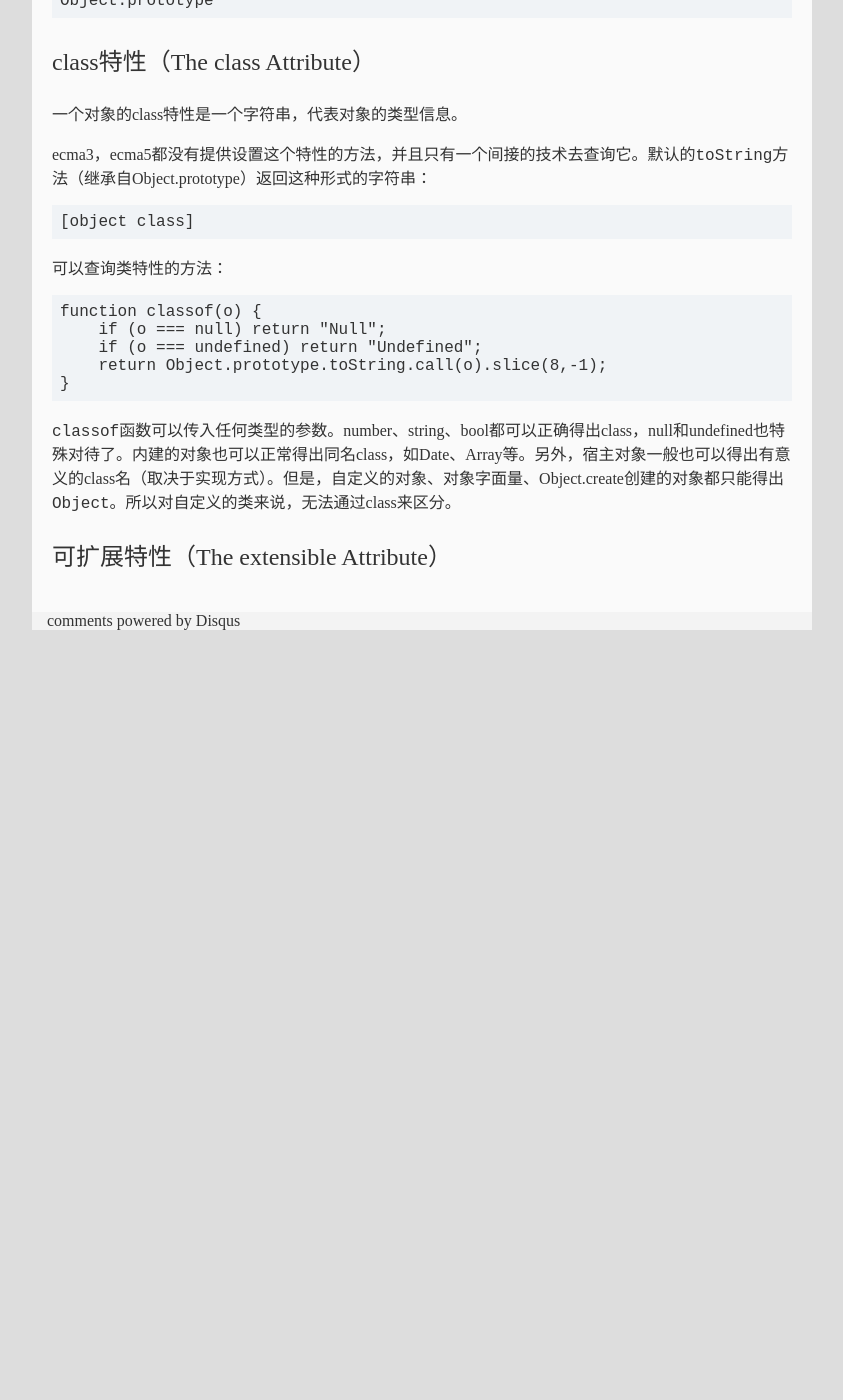
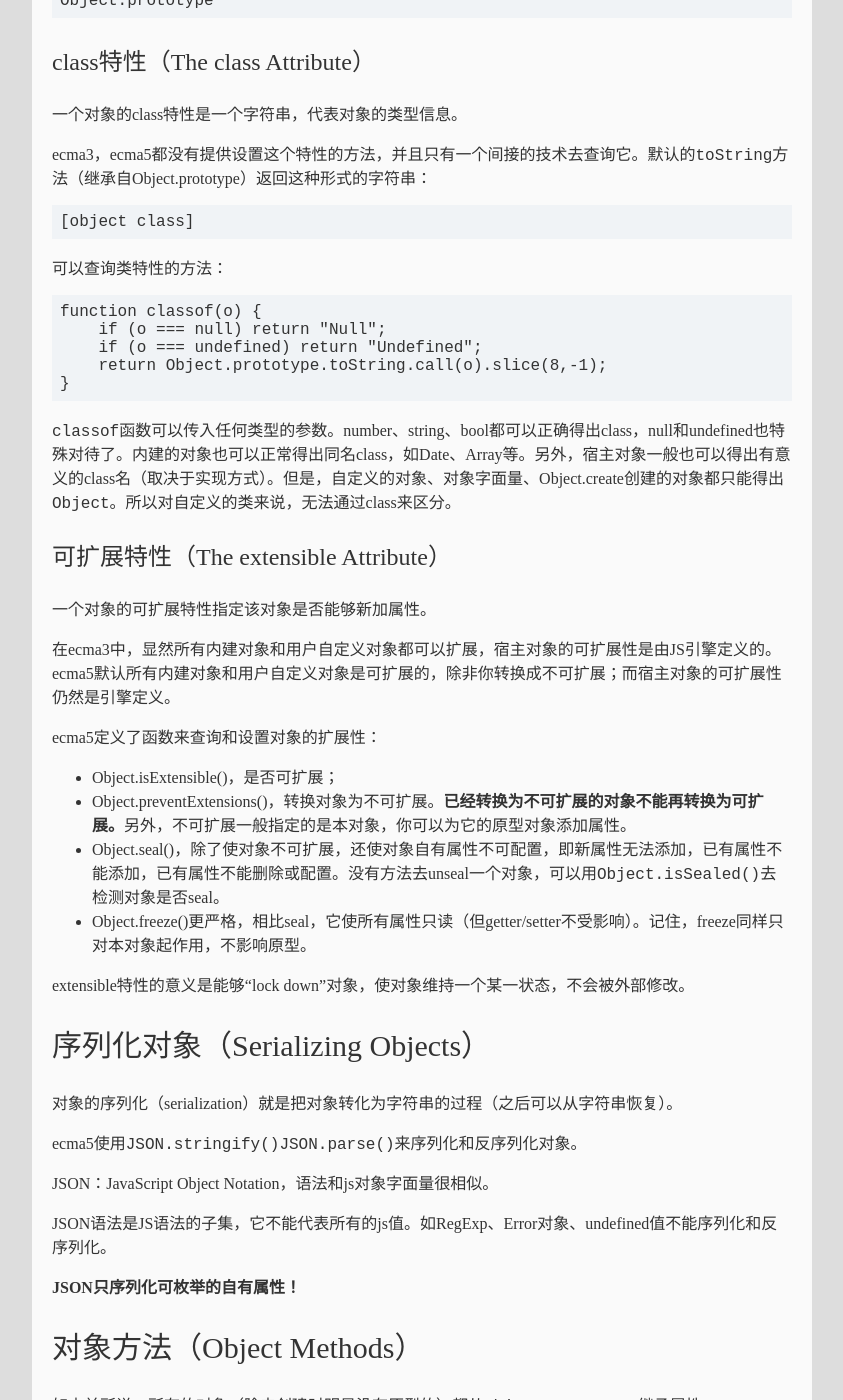
Before and after one commit to creeperyang/creeperyang.github.com, a Jekyll site: the page built from _posts/2014-08-12-JavaScriptObject.md, in a window 1280 px wide and 1400 px high, scrolled down 9315 px. Shown: the whole window, without its empty margins (218-1061 px from the left). Built offline with Jekyll 4.4.1, drawn with Linux system fonts in a browser that asks for light colours; Markdown is read by kramdown in place of the engine named in the settings; comment, search, counter and statistics services are not loaded; before the commit the page ends 9945 px from its top, so only the background shows below that; some of the changed text lies outside the part shown.

Commit message:
new post

````diff
--- a/_posts/2014-08-12-JavaScriptObject.md
+++ b/_posts/2014-08-12-JavaScriptObject.md
@@ -462,3 +462,53 @@ function classof(o) {
 `classof`函数可以传入任何类型的参数。number、string、bool都可以正确得出class，null和undefined也特殊对待了。内建的对象也可以正常得出同名class，如Date、Array等。另外，宿主对象一般也可以得出有意义的class名（取决于实现方式）。但是，自定义的对象、对象字面量、Object.create创建的对象都只能得出`Object`。所以对自定义的类来说，无法通过class来区分。
 
 ###可扩展特性（The extensible Attribute）
+
+一个对象的可扩展特性指定该对象是否能够新加属性。
+
+在ecma3中，显然所有内建对象和用户自定义对象都可以扩展，宿主对象的可扩展性是由JS引擎定义的。ecma5默认所有内建对象和用户自定义对象是可扩展的，除非你转换成不可扩展；而宿主对象的可扩展性仍然是引擎定义。
+
+ecma5定义了函数来查询和设置对象的扩展性：
+
+- Object.isExtensible()，是否可扩展；
+- Object.preventExtensions()，转换对象为不可扩展。**已经转换为不可扩展的对象不能再转换为可扩展。**另外，不可扩展一般指定的是本对象，你可以为它的原型对象添加属性。
+- Object.seal()，除了使对象不可扩展，还使对象自有属性不可配置，即新属性无法添加，已有属性不能添加，已有属性不能删除或配置。没有方法去unseal一个对象，可以用`Object.isSealed()`去检测对象是否seal。
+- Object.freeze()更严格，相比seal，它使所有属性只读（但getter/setter不受影响）。记住，freeze同样只对本对象起作用，不影响原型。
+
+extensible特性的意义是能够“lock down”对象，使对象维持一个某一状态，不会被外部修改。
+
+##序列化对象（Serializing Objects）
+
+对象的序列化（serialization）就是把对象转化为字符串的过程（之后可以从字符串恢复）。
+
+ecma5使用`JSON.stringify()``JSON.parse()`来序列化和反序列化对象。
+
+JSON：JavaScript Object Notation，语法和js对象字面量很相似。
+
+JSON语法是JS语法的子集，它不能代表所有的js值。如RegExp、Error对象、undefined值不能序列化和反序列化。
+
+**JSON只序列化可枚举的自有属性！**
+
+##对象方法（Object Methods）
+
+如之前所说，所有的对象（除去创建时明显没有原型的）都从`Object.prototype`继承属性。
+
+###toString()
+
+`toString()`方法无参数，返回字符串，某种程度上代表调用这个方法的对象的值。
+
+###toLocaleString()
+
+返回本地化的字符串。
+
+###toJSON()
+
+Object.prototype实际上没有定义这个方法，但对需要序列化的对象来说，JSON.stringify()会查找toJSON方法，存在则调用。
+
+###valueOf()
+
+valueOf()和toString()很像，但往往但js需要将对象转换成某种原始值而不是字符串时会调用它。默认的valueOf什么都没做，但`Date`做了处理：
+
+```javascript
+var d = new Date();
+d.valueOf() // =>1408867947768
+```
````
Also changed, not shown: _posts/2014-08-25-classes-and-modules.md (added, +19 -0 lines).
